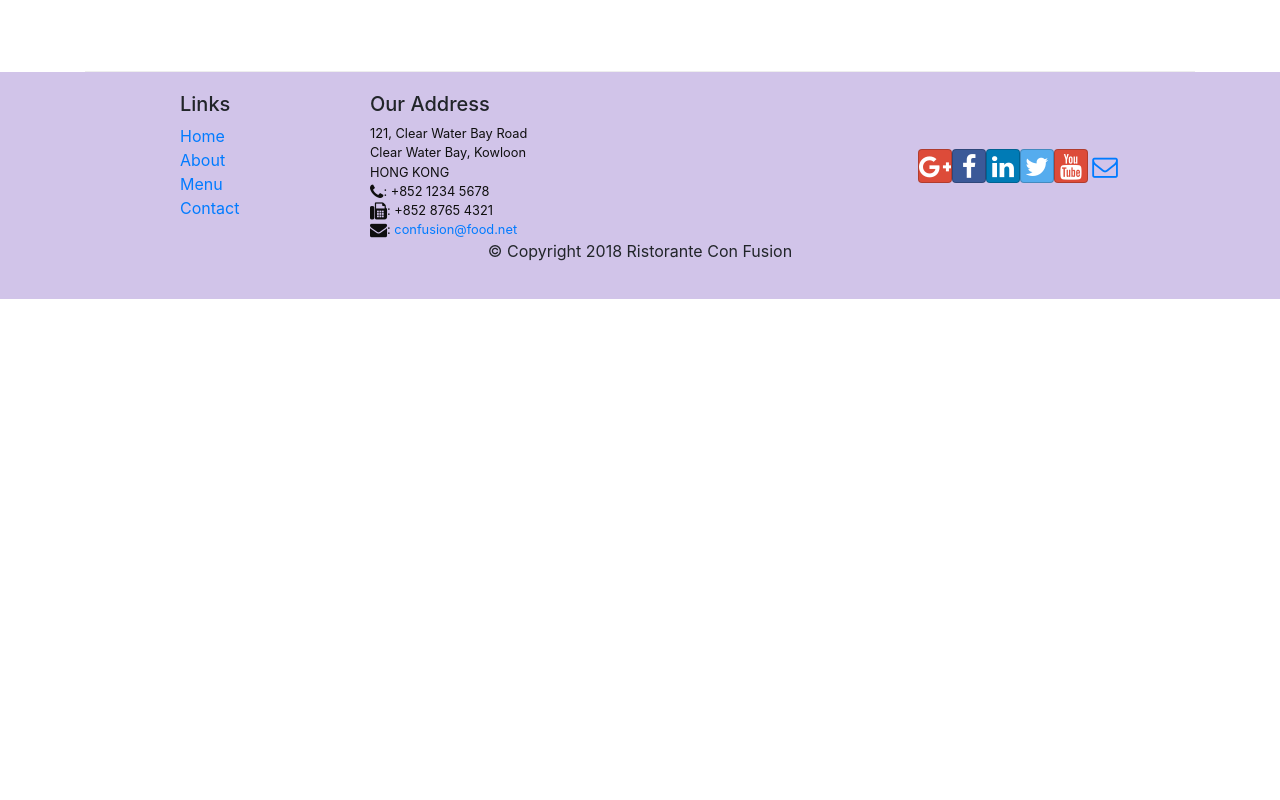
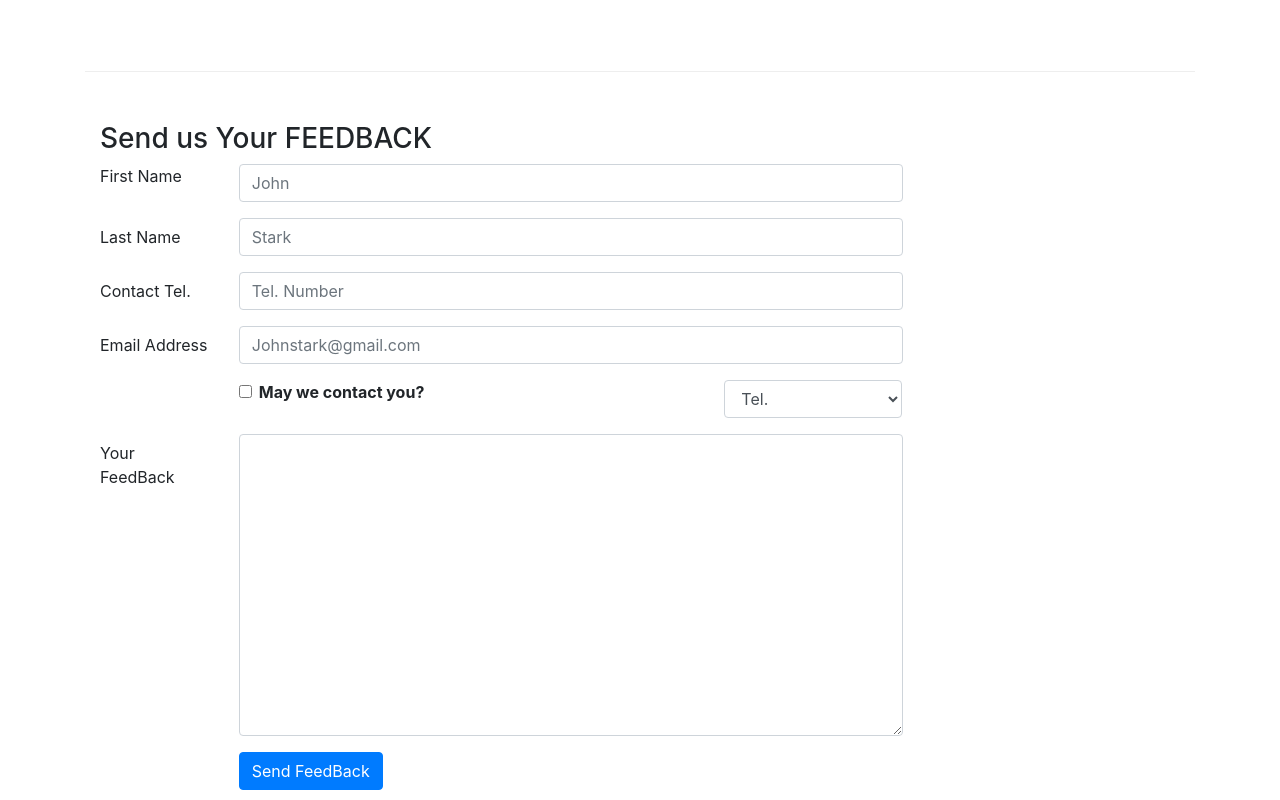
Before and after one commit to darshak-2021/ConfusionReact-FullStack, a React (Create React App) app: page /contactus in a window 1280 px wide. Shown: the part 800-1600 px from the top of the page. Before the commit the page ends 1099 px from the top, so only its background shows below. Built offline with nearby package versions, Linux system fonts and the light colour scheme.

Commit message:
Controlled Form in React

```diff
--- a/src/components/ContactComponent.js
+++ b/src/components/ContactComponent.js
@@ -1,9 +1,41 @@
-import React from 'react';
+import React, { Component } from 'react';
 import { Link } from 'react-router-dom';
-import { Breadcrumb, BreadcrumbItem } from 'reactstrap';
+import { Breadcrumb, BreadcrumbItem, Button, Col, Form, FormGroup, Label, Input} from 'reactstrap';
 
-function Contact() {
-    return(
+class Contact extends Component {
+    constructor(props) {
+        super(props);
+        this.state = {
+            firstname:'',
+            lastname:'',
+            telnumber:'',
+            email:'',
+            agree:false,
+            contactType:'Tel.',
+            message:''
+        }
+        this.buttonOnSubmitHandler = this.buttonOnSubmitHandler.bind(this);
+        this.inputOnChangeHandler = this.inputOnChangeHandler.bind(this);
+
+    }
+
+    inputOnChangeHandler = (event) => {
+        const target = event.target;
+        const value = target.type === "checkbox" ? target.checked : target.value;
+        const name =  target.name;
+
+        this.setState({
+            [name]:value
+        });
+    }
+
+    buttonOnSubmitHandler = (event) => {
+        console.log("Current state is:" + JSON.stringify(this.state));
+        alert("Current state is:" + JSON.stringify(this.state));
+        event.preventDefault();
+    }
+    render() {
+        return(
         <div className="container">
             <div className="row">
                 <Breadcrumb>
@@ -46,8 +78,117 @@
                     </div>
                 </div>
             </div>
+            <div className="row row-content">
+                <div className="col-12">
+                    <h3>Send us Your FEEDBACK</h3>
+                </div>
+                <div className="col-12 col-md-9">
+                    <Form onSubmit={this.buttonOnSubmitHandler}>
+                        <FormGroup row>
+                            <Label htmlFor="firstname" className="col-md-2">First Name</Label>
+                            <Col className="col-md-10">
+                                <Input
+                                    type="text"
+                                    id="firstname"
+                                    name="firstname"
+                                    placeholder="John"
+                                    value={this.state.firstname}
+                                    onChange={this.inputOnChangeHandler}
+                                />
+                            </Col>
+                        </FormGroup>
+
+                        <FormGroup row>
+                            <Label htmlFor="lastname" md={2}>Last Name</Label>
+                            <Col md={10}>
+                                <Input
+                                    type="text"
+                                    id="lastname"
+                                    name="lastname"
+                                    placeholder="Stark"
+                                    value={this.state.lastname}
+                                    onChange={this.inputOnChangeHandler}
+                                />
+                            </Col>
+                        </FormGroup>
+
+                        <FormGroup row>
+                            <Label htmlFor="telnumber" md={2}>Contact Tel.</Label>
+                            <Col md={10}>
+                                <Input
+                                    type="tel"
+                                    id="telnumber"
+                                    name="telnumber"
+                                    placeholder="Tel. Number"
+                                    value={this.state.telnumber}
+                                    onChange={this.inputOnChangeHandler}
+                                />
+                            </Col>
+                        </FormGroup>
+
+                        <FormGroup row>
+                            <Label htmlFor="email" md={2}>Email Address</Label>
+                            <Col md={10}>
+                                <Input
+                                    type="email"
+                                    id="email"
+                                    name="email"
+                                    placeholder="Johnstark@gmail.com"
+                                    value={this.state.email}
+                                    onChange={this.inputOnChangeHandler}
+                                />
+                            </Col>
+                        </FormGroup>
+
+                        <FormGroup row>
+                            <Col md={{size:6, offset:2}}>
+                                <FormGroup check>
+                                    <Label check>
+                                        <Input
+                                            type="checkbox"
+                                            name="agree"
+                                            checked={this.state.agree}
+                                            onChange={this.inputOnChangeHandler}
+                                        /> {' '}
+                                        <strong>May we contact you?</strong>
+                                    </Label>
+                                </FormGroup>
+                            </Col>
+                            <Col md={{size:3, offset:1}}>
+                                <Input type="select"
+                                       name="contactType"
+                                       value={this.state.contactType}
+                                       onChange={this.inputOnChangeHandler}
+                                >
+                                    <option>Tel.</option>
+                                    <option>Email</option>
+                                </Input>
+                            </Col>
+                        </FormGroup>
+                        <FormGroup row>
+                            <Label htmlFor="feedback" md={2}>Your FeedBack</Label>
+                            <Col md={10}>
+                                <Input
+                                    type="textarea"
+                                    id="message"
+                                    name="message"
+                                    rows="12"
+                                    value={this.state.message}
+                                    onChange={this.inputOnChangeHandler}
+                                />
+                            </Col>
+                        </FormGroup>
+                        <FormGroup row>
+                            <Col md={{size:10, offset:2}}>
+                                <Button type="submit" color="primary">Send FeedBack</Button>
+                            </Col>
+                        </FormGroup>
+                    </Form>
+                </div>
+            </div>
         </div>
-    );
+        );
+    }
 }
 
 export default Contact;
--- a/src/components/MainComponent.js
+++ b/src/components/MainComponent.js
@@ -66,6 +66,7 @@
             <Route path="/menu/:dishId" component={DishWithId}/>
             <Route exact path="/contactus" component={Contact}/>
             <Route exact path="/aboutus" component={() => <About leaders={this.state.leaders}/>}/>
+            <Redirect to="/home"/>
           </Switch>
           <Footer/>
       </div>
```
